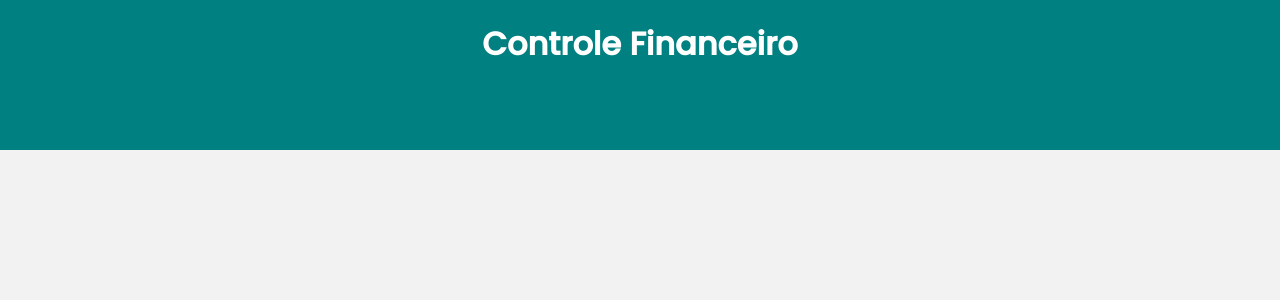
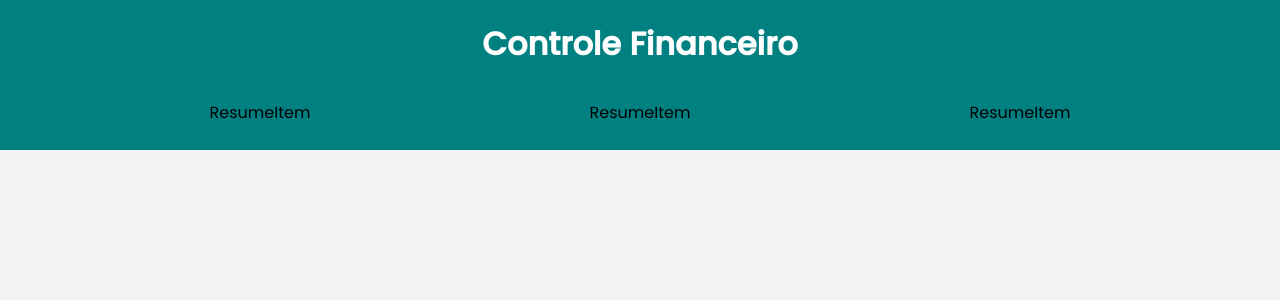
Before and after one commit to lucianosoares748/Financial-control, a React (Create React App) app: page / in a window 1280 px wide. Shown: the top 300 px of the page. Built offline with nearby package versions, Linux system fonts and the light colour scheme.

Commit message:
Create style.jsx for Resume Item

```diff
--- a/src/App.jsx
+++ b/src/App.jsx
@@ -1,11 +1,13 @@
 import React from "react";
 import Header from "./components/Header";
+import Resume from "./components/Resume";
 import GlobalStyle from "./styles/global";
 
 const App = () => {
   return (
     <>
       <Header />
+      <Resume />
       <GlobalStyle />
     </>
   );
--- /dev/null
+++ b/src/components/Resume/index.jsx
@@ -0,0 +1,15 @@
+import React from "react";
+import ResumeItem from "../ResumeItem";
+import * as C from "./styles";
+
+const Resume = () => {
+  return (
+    <C.Container>
+      <ResumeItem />
+      <ResumeItem />
+      <ResumeItem />
+    </C.Container>
+  );
+};
+
+export default Resume;
--- /dev/null
+++ b/src/components/Resume/styles.jsx
@@ -0,0 +1,11 @@
+import styled from "styled-components";
+
+export const Container = styled.div`
+  max-width: 1120px;
+  width: 98%;
+  margin: 0 auto;
+  display: flex;
+  gap: 20px;
+  margin-top: -50px;
+  justify-content: space-around;
+`;
--- /dev/null
+++ b/src/components/ResumeItem/index.jsx
@@ -0,0 +1,7 @@
+import React from "react";
+
+const ResumeItem = () => {
+  return <div>ResumeItem</div>;
+};
+
+export default ResumeItem;
--- /dev/null
+++ b/src/components/ResumeItem/styles.jsx
@@ -0,0 +1,45 @@
+import styled from "styled-components";
+
+export const Container = styled.div`
+  display: flex;
+  flex-direction: column;
+  align-items: center;
+  background-color: #fff;
+  border-radius: 5px;
+  padding: 5px 15px;
+  width: 30%;
+  @media (max-width: 750px) {
+    width: 20%;
+    p {
+      font-size: 12px;
+    }
+    span {
+      font-size: 20px;
+    }
+    svg {
+      display: none;
+    }
+  }
+`;
+
+export const Header = styled.header`
+  display: flex;
+  align-items: center;
+  justify-content: space-around;
+  width: 100%;
+  gap: 10px;
+  margin: 20px auto;
+  svg {
+    width: 25px;
+    height: 25px;
+  }
+`;
+
+export const HeaderTitle = styled.p`
+  font-size: 20px;
+`;
+
+export const Total = styled.span`
+  font-size: 30px;
+  font-weight: bold;
+`;
```
Also changed, not shown: src/components/Resumo/index.jsx (deleted), src/components/Resumo/styles.jsx (deleted).
